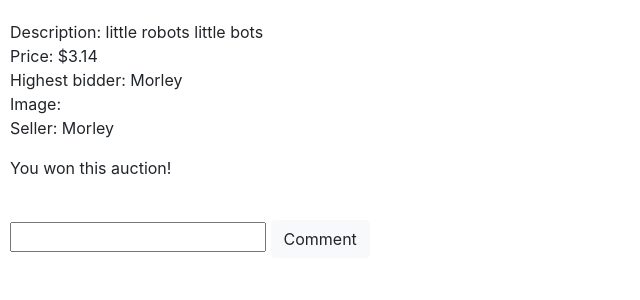
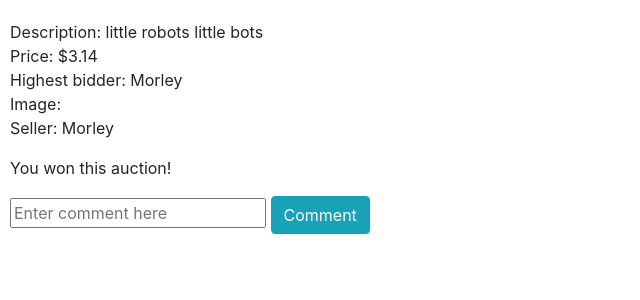
Before and after one commit to Spoonbadger/Project2-commerce, a Django app: a page that uses auctions/templates/auctions/listing.html in a window 1280 px wide. Shown: the part 253-553 px from the top of the page, without its empty margins (0-640 px from the left). Run offline with Django 3.2, Linux system fonts and the light colour scheme; a user stored in the database is signed in; data comes from the database, SQL or seed files in the repository; both versions use the stored data as it was after the commit; some libraries are stand-ins or nearby versions.

Commit message:
Feat: comments feature fully functional and tested

```diff
--- a/auctions/models.py
+++ b/auctions/models.py
@@ -12,6 +12,7 @@ class Bid(models.Model):
 
 class Category(models.Model):
     category_name = models.CharField(max_length=64)
+    category_listing_item = models.ForeignKey('Listing', on_delete=models.SET_NULL, null=True, related_name="categories")
 
     def __str__(self):
         return self.category_name
@@ -19,11 +20,12 @@ class Category(models.Model):
 
 class Comment(models.Model):
     comment = models.CharField(max_length=180)
-    comment_listing = models.ForeignKey('Listing', on_delete=models.SET_NULL, null=True)
+    comment_listing = models.ForeignKey('Listing', on_delete=models.SET_NULL, null=True, related_name="comments")
     user = models.ForeignKey('User', on_delete=models.CASCADE, related_name="commentor")
+    created_at = models.DateTimeField(auto_now_add=True)
 
     def __str__(self):
-        return f"{self.user} commented on {self.comment_listing}"
+        return f"{self.user.username}: {self.comment}"
 
 
 class Listing(models.Model):
--- a/auctions/templates/auctions/listing.html
+++ b/auctions/templates/auctions/listing.html
@@ -55,17 +55,17 @@
 
     <!-- Display comments, comment box first if the user is logged in. -->
     {% if user.is_authenticated %}
-        {% csrf_token %}
-        <form><br>
-            <input type="text">
-            <button type="submit" class="btn btn-light" name="add_comment">Comment</button>
+        <form action="{% url 'auctions:comments' id=listing.id %}" method="POST">
+            {% csrf_token %}
+            <input type="text" name="new_comment" placeholder="Enter comment here">
+            <button type="submit" class="btn btn-info">Comment</button>
         </form>
     {% endif %}
-    <ul>
+    <ul><br>
     {% for comment in comments %}
-        <li>
-            {{ comment.comment }} - {{ comment.user.username }}
-        </li>
+        <ul>
+            {{ comment.user.username }}: {{ comment.comment }}
+        </ul>
     {% endfor %}
     </ul>
 
--- a/auctions/views.py
+++ b/auctions/views.py
@@ -10,14 +10,14 @@ from .models import User, Listing, Category, Bid, Comment
 
 def categories(request):
     if request.method == "GET":
-        categories = Category.objects.all().order_by('category_name')
+        categories = Category.objects.filter(isActive=True).order_by('category_name')
         return render(request, "auctions/categories.html", {
             "categories": categories,
         })
     else:
         selected_category_id = request.POST['selected_category']
         selected_category = Category.objects.get(pk=selected_category_id)
-        category_listings = Listing.objects.filter(isActive=True, category=selected_category)
+        category_listings = Listing.objects.filter(category=selected_category)
         return render(request, "auctions/index.html", {
             "listings": category_listings
         })
@@ -36,10 +36,40 @@ def close_auction(request, id):
 
 @login_required
 def comments(request, id):
-    if request.method == "POST":
-        new_comment = request.POST['new_comment']
-        comments = Comment.objects.get(pk=id)
+    if request.user.is_authenticated:
+        if request.method == "POST":
+            user = request.user
+            listing = Listing.objects.get(pk=id)
+            comment = request.POST['new_comment']
+            new_comment = Comment(
+                comment = comment,
+                comment_listing = listing,
+                user = user,
+            )
+            print("New comment text:", comment)
+            new_comment.save()
+            comments = Comment.objects.filter(comment_listing=listing).order_by('-created_at')
+            # Check if the person signed in is the owner of the listing, assume not.
+            userowner = False
+            if user.username == listing.seller.username:
+                userowner = True
+            in_watchlist = False
+            if listing in user.watchlist.all():
+                in_watchlist = True
+            # Display a winning message is the listing is closed and the user is the highest bidder.
+            is_active = listing.is_active
+            won = False
+            if listing.current_bid.user == user and not is_active:
+                won = True
 
+            return render(request, "auctions/listing.html", {
+                "listing": listing,
+                "userowner": userowner,
+                "in_watchlist": in_watchlist,
+                "is_active": is_active,
+                "won": won,
+                "comments": comments,
+            })
 
 
 
@@ -107,12 +137,15 @@ def listing(request, title):
             if listing.current_bid.user == user and not is_active:
                 won = True
 
+            # Display comments
+            comments = Comment.objects.filter(comment_listing=listing).order_by('-created_at')
             return render(request, "auctions/listing.html", {
                 "listing": listing,
                 "in_watchlist": in_watchlist,
                 "userowner": userowner,
                 "is_active": is_active,
                 "won": won,
+                "comments": comments,
             })
         else:
             return render(request, "auctions/listing.html", {
@@ -153,6 +186,7 @@ def new_bid(request, id):
         new_bid = float(request.POST['bid'])
         listing = Listing.objects.get(pk=id)
         is_active = listing.is_active
+        comments = Comment.objects.filter(comment_listing=listing).order_by('-created_at')
         userowner = False
         if user.username == listing.seller.username:
             userowner = True
@@ -166,6 +200,7 @@ def new_bid(request, id):
                 "is_active": is_active,
                 "message": "You're the highest bidder!",
                 "userowner": userowner,
+                "comments": comments,
             })
         else:
             return render (request, "auctions/listing.html", {
@@ -173,6 +208,7 @@ def new_bid(request, id):
                 "is_active": is_active,
                 "message": "Enter a higher bid amount",
                 "userowner": userowner,
+                "comments": comments,
             })
     else:
         return render (request, "auctions/listing.html")
@@ -244,6 +280,3 @@ def wins(request):
         "listings": won_listings,
         "missed_listings": missed_listings,
     })
-
-
-#NEXT TODO: Add feature to enable comments.
```
Also changed, not shown: db.sqlite3.
